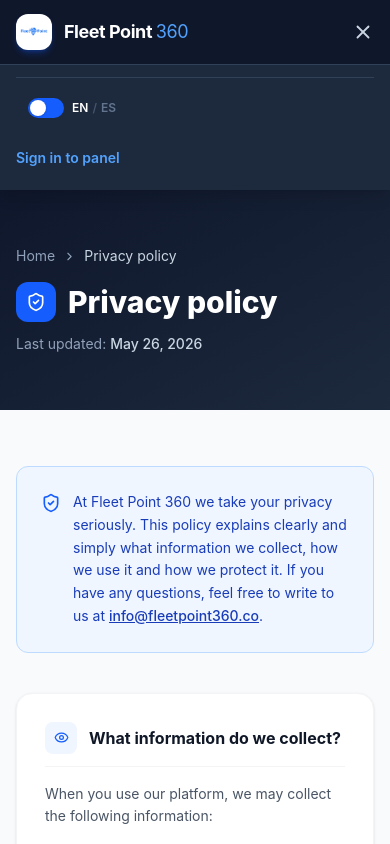
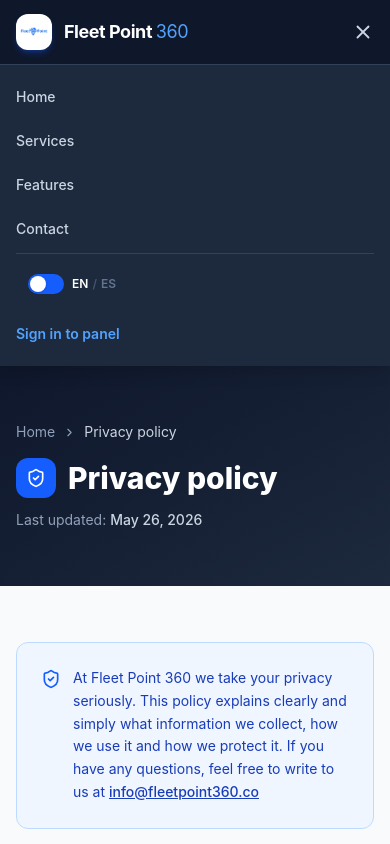
Before and after one commit to Judadimo22/skyloadWeb, a React (Vite) app: page /privacidad in a window 390 px wide. Both pictures are taken after a click on the button 363 px from the left and 32 px from the top of the page. Shown: the top 844 px of the page. Built offline with nearby package versions, Linux system fonts and the light colour scheme.

Commit message:
Cambios navegación

```diff
--- a/src/App.jsx
+++ b/src/App.jsx
@@ -9,6 +9,7 @@
 import { SkyloadLandingPage } from "./Pages/SkyloadLandingPage";
 import { TermsPage } from "./Pages/TermsPage";
 import { PrivacyPage } from "./Pages/PrivacyPage";
+import { ScrollToTop } from "./Components/ScrollToTop";
 
 // Motos marketplace
 import { MotosProvider } from "./motos/context/MotosContext";
@@ -25,7 +26,9 @@
 
 function App() {
   return (
-    <Routes>
+    <>
+      <ScrollToTop />
+      <Routes>
       {/* ── Public / landing routes ── */}
       <Route path="/" element={<SkyloadLandingPage />} />
       <Route path="/terminos" element={<TermsPage />} />
@@ -57,6 +60,7 @@
         </MotosProvider>
       } />
     </Routes>
+    </>
   );
 }
 
--- a/src/Components/Landing/LandingNavBar.jsx
+++ b/src/Components/Landing/LandingNavBar.jsx
@@ -1,5 +1,5 @@
 import { useState } from "react";
-import { Link, useLocation } from "react-router";
+import { Link, useLocation, useNavigate } from "react-router";
 import { Menu, X } from "lucide-react";
 import { Logo } from "../Logo/Logo";
 import { LanguageSwitch } from "../LanguageSwitch";
@@ -8,16 +8,33 @@
 export const LandingNavBar = () => {
   const [open, setOpen] = useState(false);
   const { pathname } = useLocation();
+  const navigate = useNavigate();
   const { t } = useLanguage();
 
   const isLegal = pathname === "/terminos" || pathname === "/privacidad";
 
   const NAV_LINKS = [
-    { label: t("lp_nav_home"),     to: "/#" },
-    { label: t("lp_nav_services"), to: "/#servicios" },
-    { label: t("lp_nav_features"), to: "/#plataformas" },
-    { label: t("lp_nav_contact"),  to: "/#contacto" },
+    { label: t("lp_nav_home"),     section: null },
+    { label: t("lp_nav_services"), section: "servicios" },
+    { label: t("lp_nav_features"), section: "plataformas" },
+    { label: t("lp_nav_contact"),  section: "contacto" },
   ];
+
+  const handleNavClick = (section) => {
+    setOpen(false);
+
+    if (pathname === "/") {
+      // Ya estamos en la landing — scroll directo
+      if (section) {
+        document.getElementById(section)?.scrollIntoView({ behavior: "smooth" });
+      } else {
+        window.scrollTo({ top: 0, behavior: "smooth" });
+      }
+    } else {
+      // Venimos de otra página — navegamos a "/" pasando la sección como estado
+      navigate("/", { state: { scrollTo: section } });
+    }
+  };
 
   return (
     <nav className="bg-slate-900 text-white sticky top-0 z-50 shadow-lg">
@@ -34,14 +51,17 @@
             </span>
           </Link>
 
-          {/* Desktop links */}
+          {/* Desktop links — solo en landing */}
           {!isLegal && (
             <div className="hidden md:flex items-center gap-7 text-sm font-medium">
-              {NAV_LINKS.map(({ label, to }) => (
-                <a key={label} href={to}
-                  className="text-slate-300 hover:text-white transition">
+              {NAV_LINKS.map(({ label, section }) => (
+                <button
+                  key={label}
+                  onClick={() => handleNavClick(section)}
+                  className="text-slate-300 hover:text-white transition"
+                >
                   {label}
-                </a>
+                </button>
               ))}
             </div>
           )}
@@ -68,11 +88,14 @@
       {/* Mobile menu */}
       {open && (
         <div className="md:hidden bg-slate-800 border-t border-slate-700 px-4 py-3 space-y-1">
-          {!isLegal && NAV_LINKS.map(({ label, to }) => (
-            <a key={label} href={to} onClick={() => setOpen(false)}
-              className="block py-2.5 text-sm text-slate-300 hover:text-white font-medium">
+          {NAV_LINKS.map(({ label, section }) => (
+            <button
+              key={label}
+              onClick={() => handleNavClick(section)}
+              className="block w-full text-left py-2.5 text-sm text-slate-300 hover:text-white font-medium"
+            >
               {label}
-            </a>
+            </button>
           ))}
           <div className="pt-2 border-t border-slate-700 space-y-2">
             <div className="py-1">
--- /dev/null
+++ b/src/Components/ScrollToTop.jsx
@@ -0,0 +1,16 @@
+import { useEffect } from "react";
+import { useLocation } from "react-router";
+
+/**
+ * Scrolls the window to the top on every route change.
+ * Place this once inside <BrowserRouter>, before <Routes>.
+ */
+export const ScrollToTop = () => {
+  const { pathname } = useLocation();
+
+  useEffect(() => {
+    window.scrollTo({ top: 0, behavior: "instant" });
+  }, [pathname]);
+
+  return null;
+};
--- a/src/Pages/PrivacyPage.jsx
+++ b/src/Pages/PrivacyPage.jsx
@@ -157,7 +157,7 @@
               <ShieldCheck size={20} className="text-blue-600 shrink-0 mt-0.5" />
               <p className="text-blue-800 text-sm leading-relaxed">
                 {c.intro}
-                <a href={`mailto:${EMAIL}`} className="underline font-medium">{EMAIL}</a>.
+                <a href={`mailto:${EMAIL}`} className="underline font-medium">{EMAIL}</a>
               </p>
             </div>
           </div>
--- a/src/Pages/SkyloadLandingPage.jsx
+++ b/src/Pages/SkyloadLandingPage.jsx
@@ -1,4 +1,5 @@
-import { Link } from "react-router";
+import { useEffect } from "react";
+import { Link, useLocation } from "react-router";
 import {
   MapPin, Truck, Users, BarChart3, Shield,
   ChevronRight, Zap, CheckCircle2,
@@ -10,6 +11,17 @@
 
 export const SkyloadLandingPage = () => {
   const { t } = useLanguage();
+  const location = useLocation();
+
+  // Cuando venimos de una página legal con una sección destino, hacemos scroll tras el render
+  useEffect(() => {
+    const target = location.state?.scrollTo;
+    if (!target) return;
+    const id = setTimeout(() => {
+      document.getElementById(target)?.scrollIntoView({ behavior: "smooth" });
+    }, 80);
+    return () => clearTimeout(id);
+  }, [location.state]);
 
   const STATS = [
     { value: "500+", label: t("lp_stat_1") },
```
